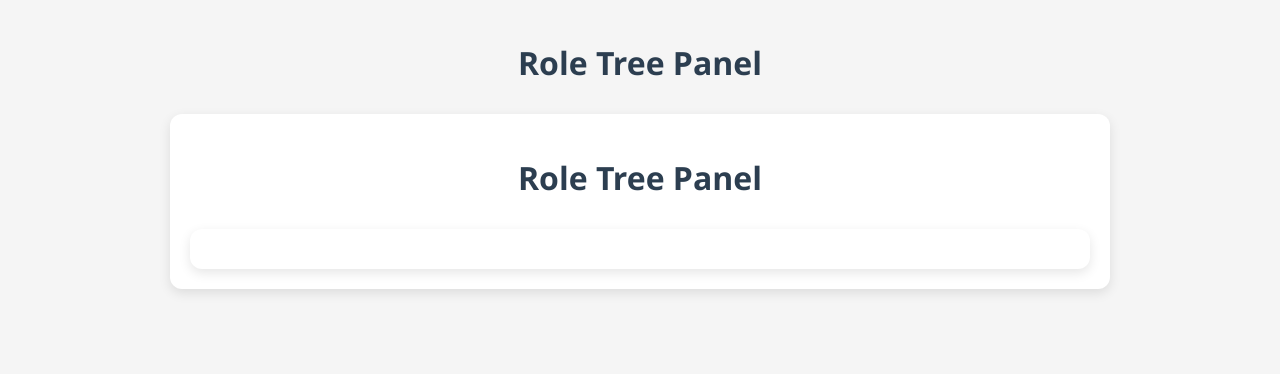
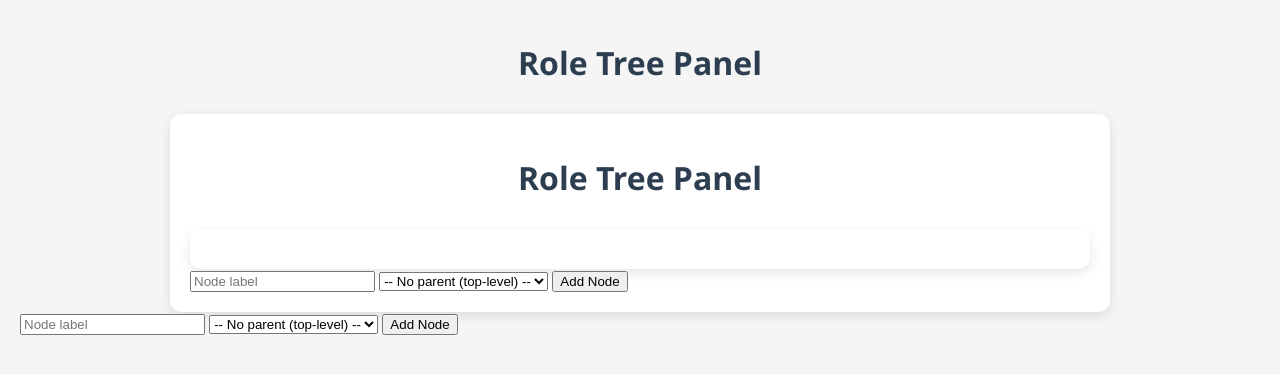
Before and after one commit to fahimsplayground-cyber/Bot-website-, a FastAPI app: page / in a window 1280 px wide. Shown: the top 374 px of the page. Run offline with FastAPI, Linux system fonts and the light colour scheme.

Commit message:
Update index.html

```diff
--- a/templates/index.html
+++ b/templates/index.html
@@ -1,12 +1,23 @@
 <!DOCTYPE html>
-<html>
+<html lang="en">
 <head>
-  <title>Role Control Panel</title>
-  <link rel="stylesheet" href="/static/style.css">
+    <meta charset="UTF-8">
+    <title>Role Tree Panel</title>
+    <link rel="stylesheet" href="/static/style.css">
 </head>
 <body>
-  <h1>Role Tree Panel</h1>
-  <div id="tree"></div>
-  <script src="/static/script.js"></script>
+    <h1>Role Tree Panel</h1>
+
+    <div id="tree"></div>
+
+    <div id="add-node-container">
+        <input type="text" id="new-node-label" placeholder="Node label">
+        <select id="parent-node-select">
+            <option value="">-- No parent (top-level) --</option>
+        </select>
+        <button id="add-node-btn">Add Node</button>
+    </div>
+
+    <script src="/static/script.js"></script>
 </body>
 </html>
```
